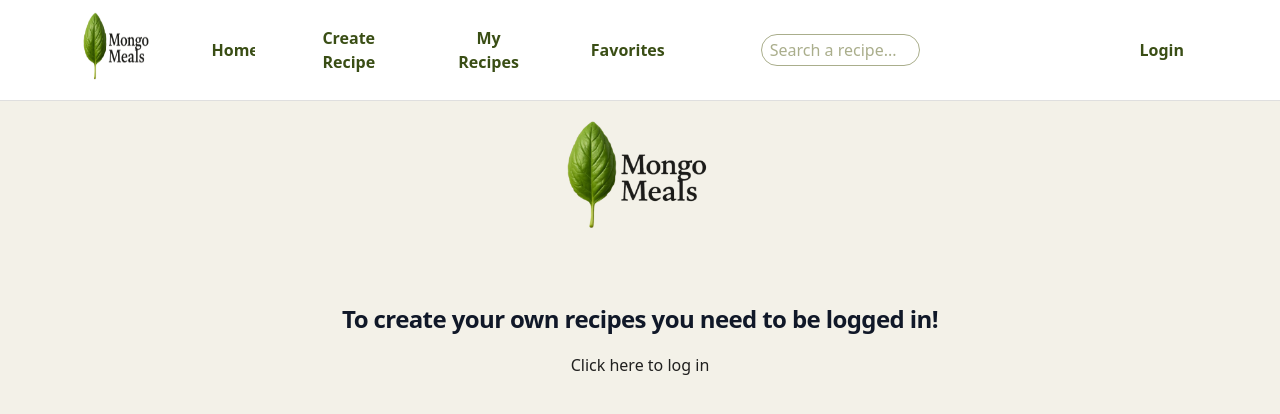
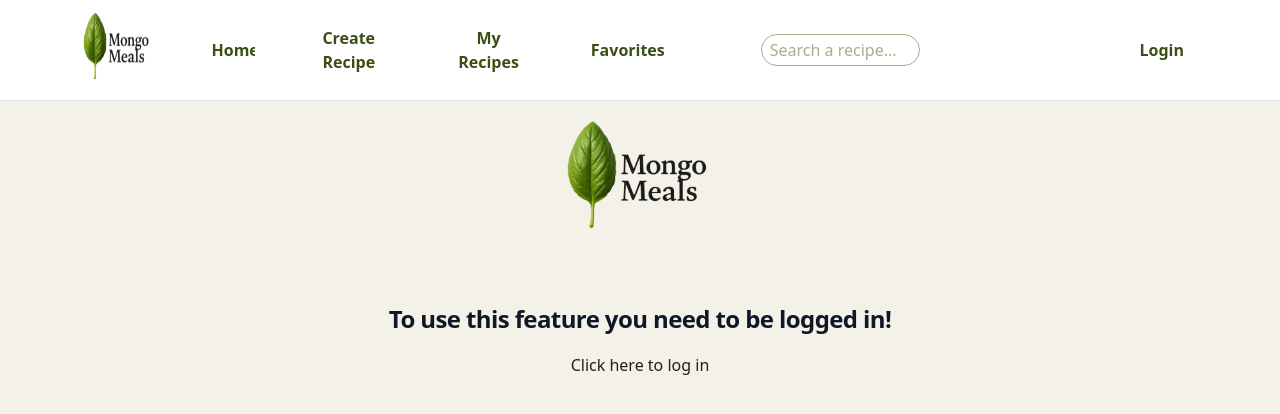
Before and after one commit to peti9406/mongo-meals, a React (Vite) app in the folder client/: page /login-redirect in a window 1280 px wide. Shown: the top 414 px of the page. Built offline with nearby package versions, Linux system fonts and the light colour scheme.

Commit message:
final final hotfix

```diff
--- a/client/src/components/LoginRedirect.jsx
+++ b/client/src/components/LoginRedirect.jsx
@@ -13,7 +13,7 @@ export default function LoginRedirect() {
                 />
             </div>
             <h2 className="mt-10 mb-4 text-center text-2xl/9 font-bold tracking-tight text-gray-900">
-                To create your own recipes you need to be logged in!
+                To use this feature you need to be logged in!
             </h2>
             <button type="button" onClick={() => navigate("/login")}>
                 Click here to log in
--- a/client/src/components/RecipeList.jsx
+++ b/client/src/components/RecipeList.jsx
@@ -35,7 +35,7 @@ function RecipeList() {
                         recipe={recipe}
                         key={recipe.idMeal}
                         onClick={() =>
-                            navigate(`/categories/${recipe.strCategory}/${recipe._id}`)
+                            navigate(`/categories/${recipe.strCategory}/${recipe.webID}`)
                         }
                         user={user}
                         favorites={user?.favorites || []}
```
